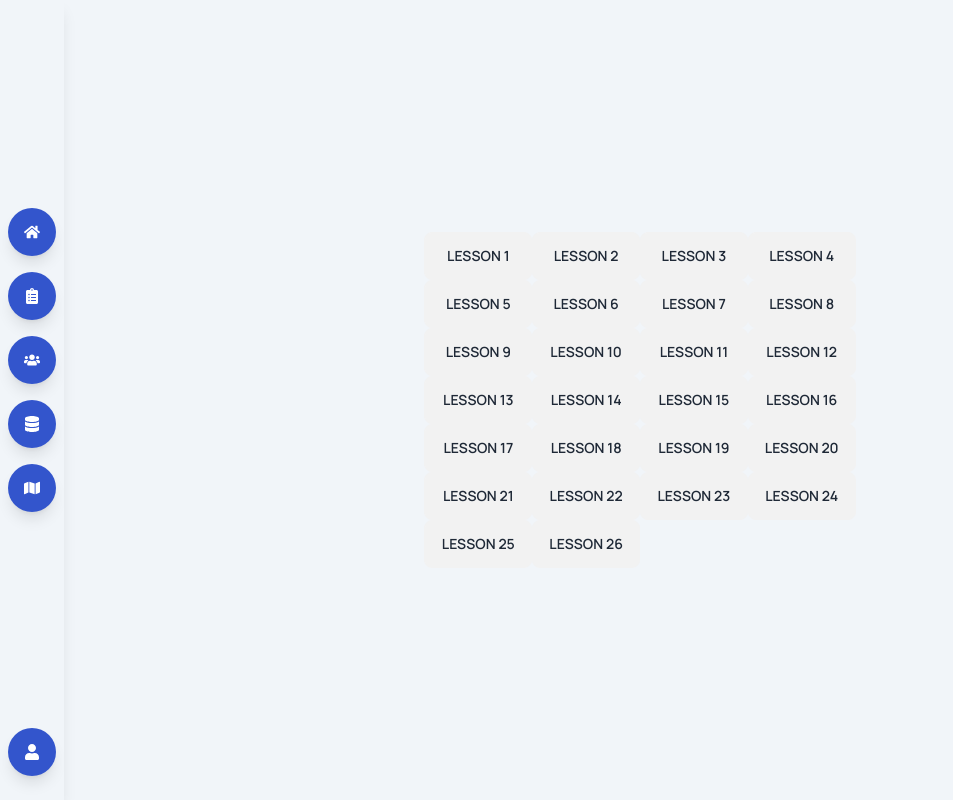
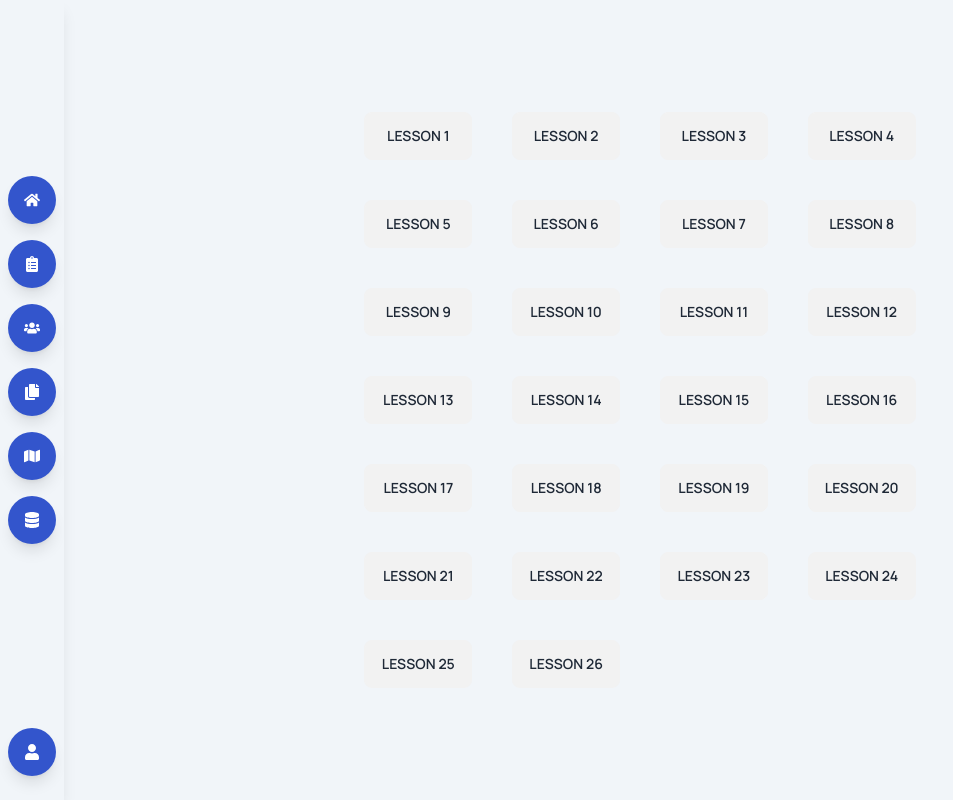
Before and after one commit to JasonNotJson/nextjs-tutorial, a Next.js app: page /advice in a window 1280 px wide. Shown: the whole page, without its empty margins (0-953 px from the left). Built offline with nearby package versions, Linux system fonts and the light colour scheme.

Commit message:
feat: adding dummy lesson data

```diff
--- a/app/advice/components/LessonGridComponent.tsx
+++ /dev/null
@@ -1,24 +0,0 @@
-import React from "react";
-import Link from "next/link";
-
-type Props = {
-  lessons: number;
-};
-
-const LessonGridComponent = ({ lessons }: Props) => {
-  const renderButtons = () => {
-    const buttons = [];
-    for (let i = 1; i <= lessons; i++) {
-      buttons.push(
-        <Link href={`/advice/${i}`} key={i} className="btn">
-          Lesson {i}
-        </Link>
-      );
-    }
-    return buttons;
-  };
-
-  return <div className="grid grid-cols-4">{renderButtons()}</div>;
-};
-
-export default LessonGridComponent;
--- a/app/advice/components/index.ts
+++ /dev/null
@@ -1,3 +0,0 @@
-import LessonGridComponent from "./LessonGridComponent";
-
-export { LessonGridComponent };
--- a/app/advice/page.tsx
+++ b/app/advice/page.tsx
@@ -1,10 +1,10 @@
 import React from "react";
-import { LessonGridComponent } from "./components";
+import { LessonGridComponent } from "@/components";
 
 const advice = () => {
   return (
     <div className="overflow-hidden">
-      <LessonGridComponent lessons={26} />
+      <LessonGridComponent />
     </div>
   );
 };
--- a/app/note/components/index.ts
+++ /dev/null
@@ -1,3 +0,0 @@
-import NotesComponent from "./NotesComponent";
-
-export { NotesComponent };
--- a/app/note/page.tsx
+++ b/app/note/page.tsx
@@ -1,5 +1,5 @@
 import React from "react";
-import { NotesComponent } from "./components";
+import { NotesComponent } from "@/components";
 
 export const page = () => {
   return (
--- /dev/null
+++ b/components/LessonGridComponent.tsx
@@ -0,0 +1,20 @@
+import Link from "next/link";
+import { dummyLessons } from "../consts/consts";
+
+const LessonGridComponent = () => {
+  const renderButtons = () => {
+    return dummyLessons.map((lesson) => (
+      <Link
+        href={`/advice/${lesson.lessonNum}`}
+        key={lesson.lessonNum}
+        className="btn"
+      >
+        Lesson {lesson.lessonNum}
+      </Link>
+    ));
+  };
+
+  return <div className="grid grid-cols-4 gap-10">{renderButtons()}</div>;
+};
+
+export default LessonGridComponent;
--- a/components/Navbar.tsx
+++ b/components/Navbar.tsx
@@ -3,6 +3,7 @@ import Link from "next/link";
 import { CustomIconProps } from "@/types";
 import {
   FaClipboardList,
+  FaCopy,
   FaDatabase,
   FaHome,
   FaMap,
@@ -18,8 +19,9 @@ const Navbar = () => {
         <NavBarIcon icon={FaHome} text={"Home"} href={"/"} />
         <NavBarIcon icon={FaClipboardList} text={"Note"} href={"/note"} />
         <NavBarIcon icon={FaUsers} text={"Team Advice"} href={"/advice"} />
+        <NavBarIcon icon={FaCopy} text={"Docs"} />
+        <NavBarIcon icon={FaMap} text={"Map"} />
         <NavBarIcon icon={FaDatabase} text={"Flight Records"} />
-        <NavBarIcon icon={FaMap} text={"Map"} />
       </div>
       <div className="spacer flex-grow"></div>
       <div className="bottom-section flex flex-col items-center mb-4">
--- a/components/index.ts
+++ b/components/index.ts
@@ -2,5 +2,14 @@ import Hero from "./Hero";
 import CustomButton from "./CustomButton";
 import Navbar from "./Navbar";
 import Footer from "./Footer";
+import NotesComponent from "./NotesComponent";
+import LessonGridComponent from "./LessonGridComponent";
 
-export { Hero, CustomButton, Navbar, Footer };
+export {
+  Hero,
+  CustomButton,
+  Navbar,
+  Footer,
+  NotesComponent,
+  LessonGridComponent,
+};
--- /dev/null
+++ b/consts/consts.ts
@@ -0,0 +1,210 @@
+export const dummyLessons = [
+  {
+    lessonNum: 1,
+    context: "グライダーの挙動の経験",
+    advice: {
+      user: "パク",
+      advice: "Stay focused and practice consistently.",
+    },
+  },
+  {
+    lessonNum: 2,
+    context: "直線滑空の習得",
+    advice: {
+      user: "パク",
+      advice: "Don't be afraid to ask questions.",
+    },
+  },
+  {
+    lessonNum: 3,
+    context: "旋回の習得",
+    advice: {
+      user: "パク",
+      advice: "Don't be afraid to ask questions.",
+    },
+  },
+  {
+    lessonNum: 4,
+    context: "通常と異なる速度での飛行を体験",
+    advice: {
+      user: "パク",
+      advice: "Don't be afraid to ask questions.",
+    },
+  },
+  {
+    lessonNum: 5,
+    context: "失速からの回復操作",
+    advice: {
+      user: "パク",
+      advice: "Don't be afraid to ask questions.",
+    },
+  },
+  {
+    lessonNum: 6,
+    context: "場周飛行の計画と実行",
+    advice: {
+      user: "パク",
+      advice: "Don't be afraid to ask questions.",
+    },
+  },
+  {
+    lessonNum: 7,
+    context: "離着陸（高度に余裕のある課目）の習得",
+    advice: {
+      user: "パク",
+      advice: "Don't be afraid to ask questions.",
+    },
+  },
+  {
+    lessonNum: 8,
+    context: "離着陸（地面近くの操作）の習得",
+    advice: {
+      user: "パク",
+      advice: "Don't be afraid to ask questions.",
+    },
+  },
+  {
+    lessonNum: 9,
+    context: "通常と異なる離着陸の体験",
+    advice: {
+      user: "パク",
+      advice: "Don't be afraid to ask questions.",
+    },
+  },
+  {
+    lessonNum: 10,
+    context: "スピン、スパイラルダイブ",
+    advice: {
+      user: "パク",
+      advice: "Don't be afraid to ask questions.",
+    },
+  },
+  {
+    lessonNum: 11,
+    context: "航空機曳航による発航の習得",
+    advice: {
+      user: "パク",
+      advice: "Don't be afraid to ask questions.",
+    },
+  },
+  {
+    lessonNum: 12,
+    context: "ファーストソロフライト",
+    advice: {
+      user: "パク",
+      advice: "Don't be afraid to ask questions.",
+    },
+  },
+  {
+    lessonNum: 13,
+    context: "２ｎｄ、３ｒｄ ソロフライト",
+    advice: {
+      user: "パク",
+      advice: "Don't be afraid to ask questions.",
+    },
+  },
+  {
+    lessonNum: 14,
+    context: "Ｂ章取得",
+    advice: {
+      user: "パク",
+      advice: "Don't be afraid to ask questions.",
+    },
+  },
+  {
+    lessonNum: 15,
+    context: "初級単座機への移行",
+    advice: {
+      user: "パク",
+      advice: "Don't be afraid to ask questions.",
+    },
+  },
+  {
+    lessonNum: 16,
+    context: "基礎ソアリング技術の習得",
+    advice: {
+      user: "パク",
+      advice: "Don't be afraid to ask questions.",
+    },
+  },
+  {
+    lessonNum: 17,
+    context: "Ｃ章取得",
+    advice: {
+      user: "パク",
+      advice: "Don't be afraid to ask questions.",
+    },
+  },
+  {
+    lessonNum: 18,
+    context: "銅章取得",
+    advice: {
+      user: "パク",
+      advice: "Don't be afraid to ask questions.",
+    },
+  },
+  {
+    lessonNum: 19,
+    context: "周回ソアリング技術の習得",
+    advice: {
+      user: "パク",
+      advice: "Don't be afraid to ask questions.",
+    },
+  },
+  {
+    lessonNum: 20,
+    context: "定期スピン講習",
+    advice: {
+      user: "パク",
+      advice: "Don't be afraid to ask questions.",
+    },
+  },
+  {
+    lessonNum: 21,
+    context: "自家用操縦士ライセンス取得",
+    advice: {
+      user: "パク",
+      advice: "Don't be afraid to ask questions.",
+    },
+  },
+  {
+    lessonNum: 22,
+    context: "自家用取得以降の教官同乗トレーニング",
+    advice: {
+      user: "パク",
+      advice: "Don't be afraid to ask questions.",
+    },
+  },
+  {
+    lessonNum: 23,
+    context: "スタンダード単座機への移行",
+    advice: {
+      user: "パク",
+      advice: "Don't be afraid to ask questions.",
+    },
+  },
+  {
+    lessonNum: 24,
+    context: "クロスカントリーソアリング技術の習得",
+    advice: {
+      user: "パク",
+      advice: "Don't be afraid to ask questions.",
+    },
+  },
+  {
+    lessonNum: 25,
+    context: "銀章取得",
+    advice: {
+      user: "パク",
+      advice: "Don't be afraid to ask questions.",
+    },
+  },
+  {
+    lessonNum: 26,
+    context: "教育証明取得",
+    advice: {
+      user: "パク",
+      advice: "Don't be afraid to ask questions.",
+    },
+  },
+];
```
Also changed, not shown: app/advice/[lessonNum]/page.tsx (+4 -4 lines), components/NotesComponent.tsx (renamed from app/note/components/NotesComponent.tsx, +2 -22 lines), app/advice/components/const.ts (deleted).
